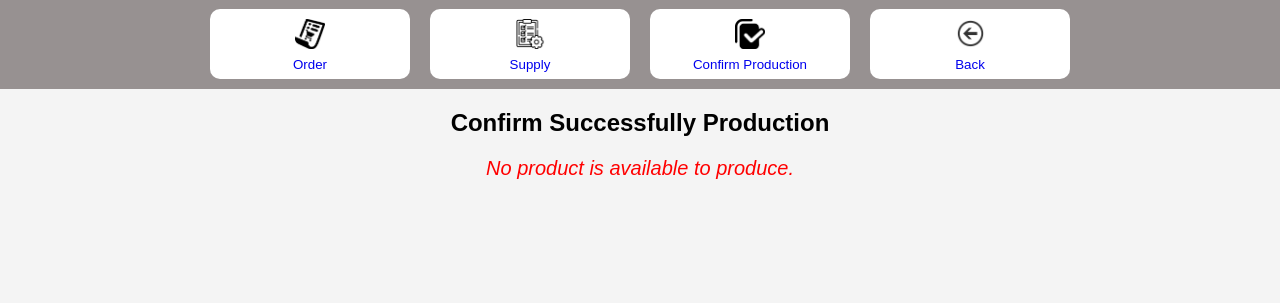
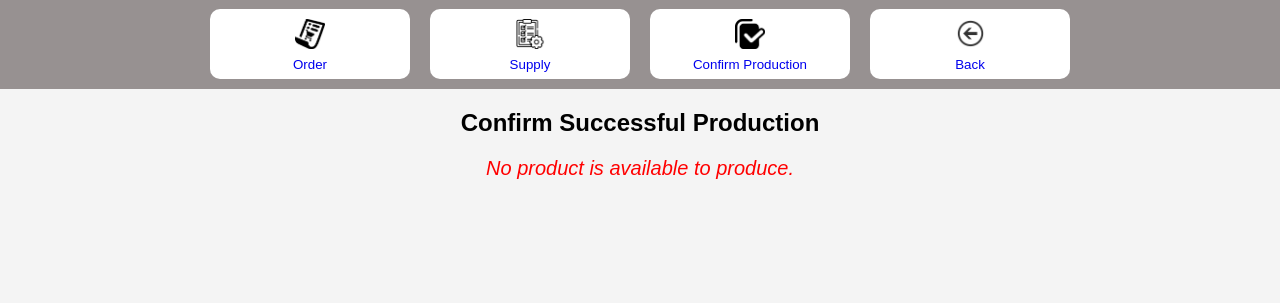
Before and after one commit to minhviet21/MachineAssemblyManagementWeb, a Django app: page /staff/confirm_production in a window 1280 px wide. Shown: the part 186-489 px from the top of the page. Run offline with Django 5.2, Linux system fonts and the light colour scheme; data that the repository does not hold is empty.

Commit message:
Update staff_confirm.html

```diff
--- a/myproject/templates/myproject/production/staff_confirm.html
+++ b/myproject/templates/myproject/production/staff_confirm.html
@@ -52,7 +52,7 @@
     </a> </button>
     </div>
 </div>
-<h2 > Confirm Successfully Production </h2>
+<h2 > Confirm Successful Production </h2>
     {% if producing %}
     <table border="1">
         <tr>
```
